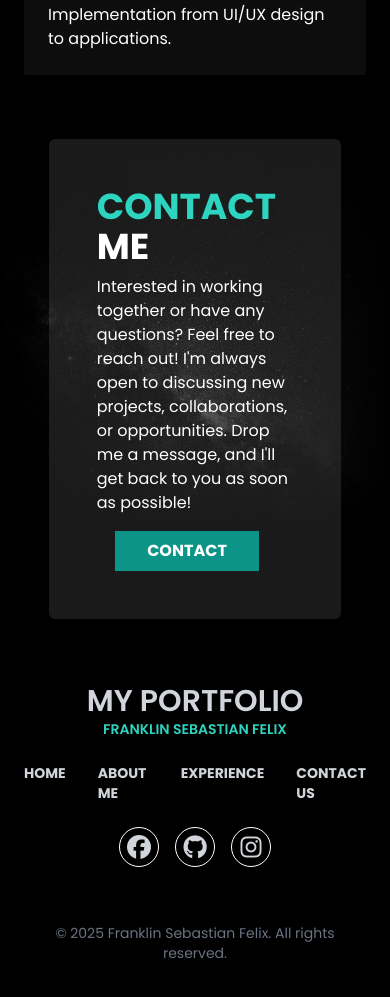
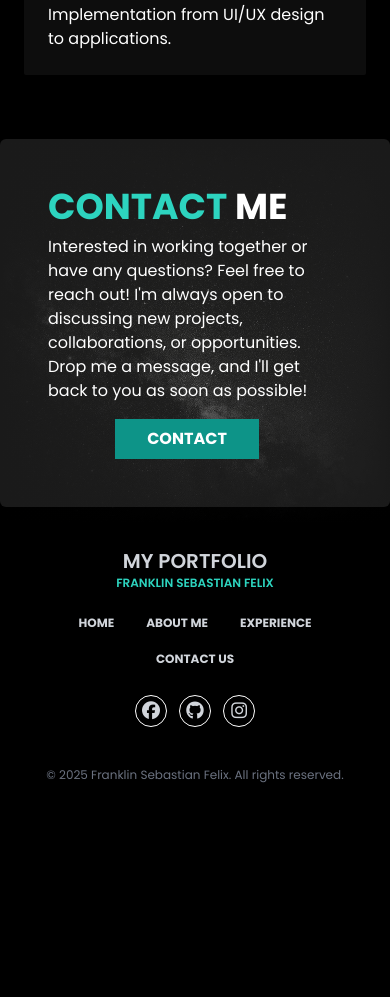
Before and after one commit to FranklinChang08/franklin-sebastian-felix, a plain HTML site: page index.html in a window 390 px wide. Shown: the part 3125-4122 px from the top of the page. After the commit the page ends 3948 px from the top, so only its background shows below. Drawn offline with nearby package versions, Linux system fonts and the light colour scheme.

Commit message:
Responsive Update

```diff
--- a/index.html
+++ b/index.html
@@ -297,7 +297,7 @@
     <section id="contact">
         <div class="w-full relative flex items-center justify-center">
             <div
-                class="w-3/4 p-12 rounded-md bg-white/10 grid grid-cols-1 gap-4 md:grid-cols-3 md:gap-4 place-items-center z-10 hidden-section">
+                class="w-full lg:w-3/4 p-12 rounded-md bg-white/10 grid grid-cols-1 gap-4 md:grid-cols-3 md:gap-4 place-items-center z-10 hidden-section">
                 <div class="col-span-2">
                     <h1 class="text-4xl uppercase font-bold mb-2 "><span class="text-teal-400">Contact</span> Me</h1>
                     <p class="">Interested in working together or have any questions? Feel free to reach out! I'm always
@@ -318,44 +318,48 @@
         </div>
     </section>
 
-    <footer class="w-full flex flex-col items-center gap-6 py-16 px-6 md:px-16 text-gray-300">
+    <footer class="w-full flex flex-col items-center gap-6 py-10 md:py-16 px-4 md:px-16 text-gray-300">
         <div class="font-semibold uppercase text-center z-10">
-            <h1 class="text-3xl hidden-section">My Portfolio</h1>
-            <h1 class="text-sm text-teal-400 hidden-section">Franklin Sebastian Felix</h1>
+            <h1 class="text-xl md:text-3xl hidden-section">My Portfolio</h1>
+            <h1 class="text-xs md:text-sm text-teal-400 hidden-section">Franklin Sebastian Felix</h1>
         </div>
-        <ul class="flex gap-8 text-sm font-bold uppercase z-10 hidden-section">
+
+        <ul
+            class="flex flex-wrap justify-center gap-4 md:gap-8 text-xs md:text-sm font-bold uppercase z-10 hidden-section">
             <li class="hover:text-teal-300 transition cursor-pointer">
-                <a href="#">Home</a>
+                <a href="#" class="px-2 py-1">Home</a>
             </li>
             <li class="hover:text-teal-300 transition cursor-pointer">
-                <a href="#aboutme">About Me</a>
+                <a href="#aboutme" class="px-2 py-1">About Me</a>
             </li>
             <li class="hover:text-teal-300 transition cursor-pointer">
-                <a href="#project">Experience</a>
+                <a href="#project" class="px-2 py-1">Experience</a>
             </li>
-            <li class="hover:text-teal-300 transition cursor-pointer">Contact Us</li>
+            <li class="hover:text-teal-300 transition cursor-pointer px-2 py-1">Contact Us</li>
         </ul>
-        <ul class="flex justify-center items-center gap-4 text-2xl">
+
+        <ul class="flex justify-center items-center gap-3 md:gap-4 text-lg md:text-2xl">
             <li class="hidden-section">
-                <a class="rounded-full w-10 h-10 flex items-center justify-center border p-2 border-white hover:border-teal-400 hover:text-teal-400 transition"
-                    href="https://www.facebook.com/share/1EHCLyk4dC/">
+                <a class="rounded-full w-8 h-8 md:w-10 md:h-10 flex items-center justify-center border p-1 md:p-2 border-white hover:border-teal-400 hover:text-teal-400 transition"
+                    href="https://www.facebook.com/share/1EHCLyk4dC/" target="_blank" rel="noopener noreferrer">
                     <i class="fa-brands fa-facebook"></i>
                 </a>
             </li>
             <li class="hidden-section">
-                <a class="rounded-full w-10 h-10 flex items-center justify-center border p-2 border-white hover:border-teal-400 hover:text-teal-400 transition"
-                    href="https://github.com/FranklinChang08">
+                <a class="rounded-full w-8 h-8 md:w-10 md:h-10 flex items-center justify-center border p-1 md:p-2 border-white hover:border-teal-400 hover:text-teal-400 transition"
+                    href="https://github.com/FranklinChang08" target="_blank" rel="noopener noreferrer">
                     <i class="fa-brands fa-github"></i>
                 </a>
             </li>
             <li class="hidden-section">
-                <a class="rounded-full w-10 h-10 flex items-center justify-center border p-2 border-white hover:border-teal-400 hover:text-teal-400 transition"
-                    href="https://www.instagram.com/franklin_chang_08/">
+                <a class="rounded-full w-8 h-8 md:w-10 md:h-10 flex items-center justify-center border p-1 md:p-2 border-white hover:border-teal-400 hover:text-teal-400 transition"
+                    href="https://www.instagram.com/franklin_chang_08/" target="_blank" rel="noopener noreferrer">
                     <i class="fa-brands fa-instagram"></i>
                 </a>
             </li>
         </ul>
-        <div class="text-center text-sm text-gray-500 mt-8 hidden-section">
+
+        <div class="text-center text-xs md:text-sm text-gray-500 mt-4 md:mt-8 hidden-section">
             © 2025 Franklin Sebastian Felix. All rights reserved.
         </div>
     </footer>
```
